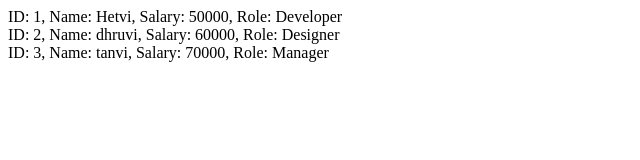
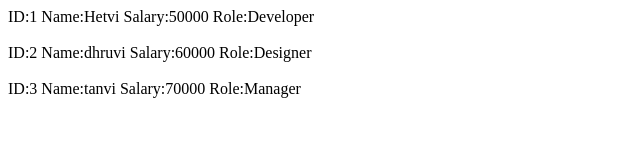
Before and after one commit to HETVI1405/java_script, a plain HTML site: page oop que/employe.html in a window 1280 px wide. Shown: the whole page, without its empty margins (0-640 px from the left). Drawn offline with Linux system fonts and the light colour scheme.

Commit message:
Update employe.html

```diff
--- a/oop que/employe.html
+++ b/oop que/employe.html
@@ -11,26 +11,35 @@
 
 
 <script>
-  class Employee {
-    constructor(id, name, salary, role) {
+ class Employee {
+    input(id, name, salary, role) {
         this.id = id;
         this.name = name;
         this.salary = salary;
         this.role = role;
     }
 
-    getDetails() {
-        return `ID: ${this.id}, Name: ${this.name}, Salary: ${this.salary}, Role: ${this.role}`;
+    output(){
+     document.write("ID:"+ this.id +" ");
+     document.write("Name:"+ this.name +" ");
+     document.write("Salary:"+ this.salary+' ');
+     document.write("Role:"+ this.role +' ');
+
     }
 }
 
 
-const emp1 = new Employee(1, "Hetvi", 50000, "Developer" + "<br>");
-const emp2 = new Employee(2, "dhruvi", 60000, "Designer"+ "<br>");
-const emp3 = new Employee(3, "tanvi", 70000, "Manager"+ "<br>");
-document.writeln(emp1.getDetails());
-document.writeln(emp2.getDetails());
-document.writeln(emp3.getDetails());
+const emp1 = new Employee();
+const emp2 = new Employee();
+const emp3 = new Employee();
+emp1.input(1, "Hetvi", 50000, "Developer" + "<br>"+ "<br>");
+emp2.input(2, "dhruvi", 60000, "Designer"+ "<br>"+ "<br>");
+emp3.input(3, "tanvi", 70000, "Manager"+ "<br>"+ "<br>");
+
+emp1.output();
+emp2.output();
+emp3.output();
+
 
 
 </script>
```
